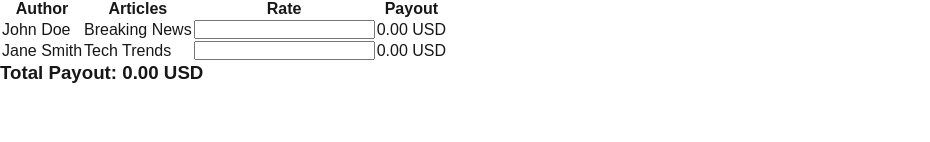
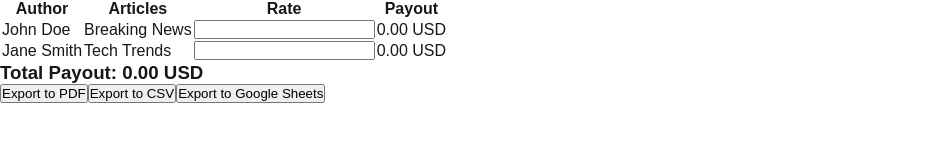
Before and after one commit to ambarmishraa/zollege-project, a Next.js app in the folder zollege/: page / in a window 1280 px wide. Shown: the part 162-304 px from the top of the page, without its empty margins (0-930 px from the left). Built offline with nearby package versions, Linux system fonts and the light colour scheme; no server answers.

Commit message:
export functionality added

```diff
--- a/zollege/package.json
+++ b/zollege/package.json
@@ -11,6 +11,7 @@
   "dependencies": {
     "axios": "^1.7.9",
     "firebase": "^11.2.0",
+    "jspdf": "^2.5.2",
     "next": "15.1.5",
     "react": "^19.0.0",
     "react-dom": "^19.0.0"
--- a/zollege/src/app/components/PayoutComponent.js
+++ b/zollege/src/app/components/PayoutComponent.js
@@ -1,6 +1,88 @@
 "use client";
 
 import { useState, useEffect } from "react";
+import { jsPDF } from "jspdf";
+
+const exportToPDF = (payoutDetails, totalPayout) => {
+  const doc = new jsPDF();
+
+  // Add title
+  doc.text("Payout Report", 14, 20);
+
+  // Add table headers
+  doc.text("Author", 14, 30);
+  doc.text("Articles", 60, 30);
+  doc.text("Rate", 100, 30);
+  doc.text("Payout", 140, 30);
+
+  // Add table rows
+  let yPosition = 40;
+  payoutDetails.forEach((article) => {
+    doc.text(article.author, 14, yPosition);
+    doc.text(article.title, 60, yPosition);
+    doc.text(`${article.rate}`, 100, yPosition);
+    doc.text(article.payout, 140, yPosition);
+    yPosition += 10;
+  });
+
+  // Add total payout
+  doc.text(`Total Payout: ${totalPayout.toFixed(2)} USD`, 14, yPosition + 10);
+
+  // Save the PDF
+  doc.save("Payout_Report.pdf");
+};
+
+const exportToCSV = (payoutDetails, totalPayout) => {
+  const rows = [
+    ["Author", "Articles", "Rate", "Payout"], // Table headers
+    ...payoutDetails.map((article) => [
+      article.author,
+      article.title,
+      article.rate,
+      article.payout,
+    ]),
+    ["Total Payout", "", "", `${totalPayout.toFixed(2)} USD`],
+  ];
+
+  let csvContent = "data:text/csv;charset=utf-8,";
+  rows.forEach((rowArray) => {
+    const row = rowArray.join(",");
+    csvContent += row + "\r\n";
+  });
+
+  // Create download link
+  const link = document.createElement("a");
+  link.setAttribute("href", encodeURI(csvContent));
+  link.setAttribute("download", "Payout_Report.csv");
+  link.click();
+};
+
+const exportToGoogleSheets = (payoutDetails, totalPayout) => {
+  // Assuming you have an authenticated Google client
+  const sheets = google.sheets("v4");
+
+  // Prepare the data
+  const rows = [
+    ["Author", "Articles", "Rate", "Payout"],
+    ...payoutDetails.map((article) => [
+      article.author,
+      article.title,
+      article.rate,
+      article.payout,
+    ]),
+    ["Total Payout", "", "", `${totalPayout.toFixed(2)} USD`],
+  ];
+
+  // Define the range and values to be updated in the Google Sheet
+  sheets.spreadsheets.values.update({
+    spreadsheetId: "your-spreadsheet-id",
+    range: "Sheet1!A1", // Adjust as necessary
+    valueInputOption: "RAW",
+    resource: {
+      values: rows,
+    },
+  });
+};
 
 export default function PayoutComponent({ articles }) {
   const [payoutRates, setPayoutRates] = useState({});
@@ -33,6 +115,13 @@ export default function PayoutComponent({ articles }) {
     }));
   };
 
+  const payoutDetails = articles.map((article) => ({
+    author: article.author,
+    title: article.title,
+    rate: payoutRates[article.author] || 0,
+    payout: (payoutRates[article.author] || 0).toFixed(2),
+  }));
+
   return (
     <div>
       <h2>Payout Calculator</h2>
@@ -59,14 +148,16 @@ export default function PayoutComponent({ articles }) {
                   }
                 />
               </td>
-              <td>
-                {(payoutRates[article.author] || 0).toFixed(2)} USD
-              </td>
+              <td>{(payoutRates[article.author] || 0).toFixed(2)} USD</td>
             </tr>
           ))}
         </tbody>
       </table>
       <h3>Total Payout: {totalPayout.toFixed(2)} USD</h3>
+
+      <button onClick={() => exportToPDF(payoutDetails, totalPayout)}>Export to PDF</button>
+      <button onClick={() => exportToCSV(payoutDetails, totalPayout)}>Export to CSV</button>
+      <button onClick={() => exportToGoogleSheets(payoutDetails, totalPayout)}>Export to Google Sheets</button>
     </div>
   );
 }
```
Also changed, not shown: 1 other file (tests, documents, lock files or other folders).
